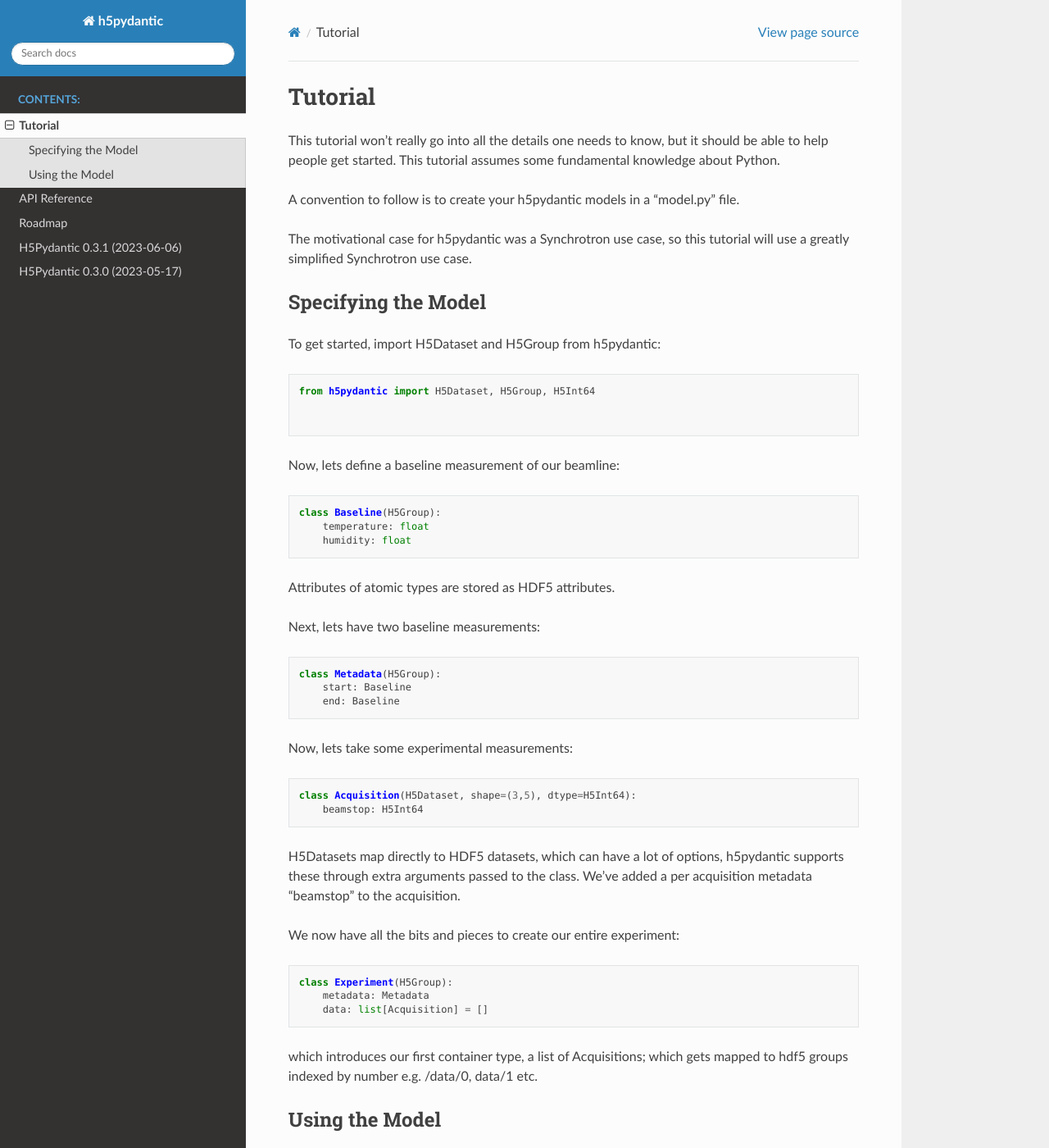
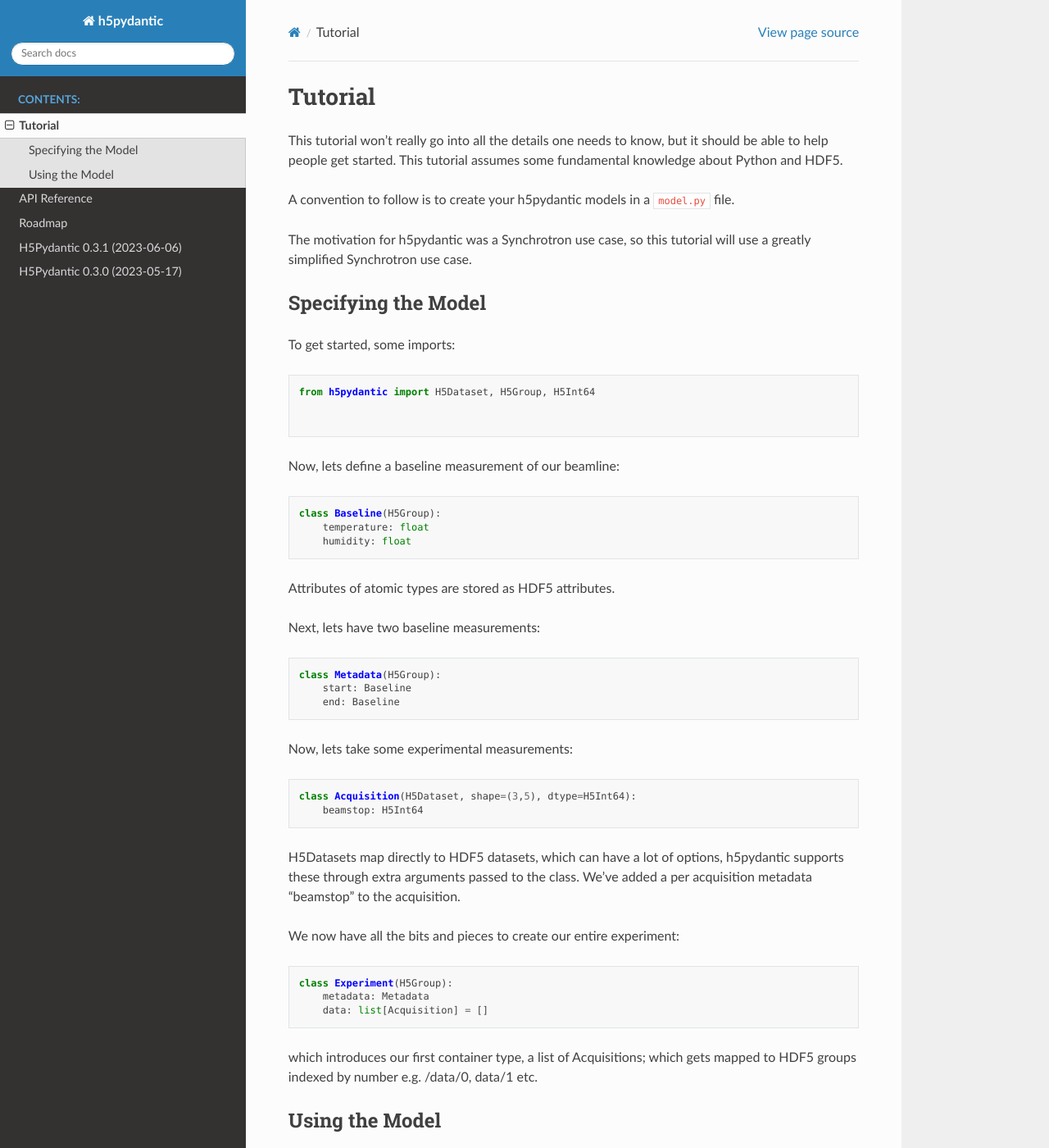
Before and after one commit to illumion-ltd/h5pydantic, a Sphinx documentation site: the page built from docs/tutorial.rst, in a window 1280 px wide and 1400 px high. Shown: the whole window at 82% size. Built offline with Sphinx 7.4.7 and the Read the Docs theme 2.0.0, drawn with Linux system fonts in a browser that asks for light colours; some of the changed text lies outside the part shown.

```diff
--- a/docs/tutorial.rst
+++ b/docs/tutorial.rst
@@ -3,18 +3,18 @@ Tutorial
 
 This tutorial won't really go into all the details one needs to know,
 but it should be able to help people get started. This tutorial
-assumes some fundamental knowledge about Python.
+assumes some fundamental knowledge about Python and HDF5.
 
 A convention to follow is to create your h5pydantic models in a
-"model.py" file.
+``model.py`` file.
 
-The motivational case for h5pydantic was a Synchrotron use case, so
+The motivation for h5pydantic was a Synchrotron use case, so
 this tutorial will use a greatly simplified Synchrotron use case.
 
 Specifying the Model
 --------------------
 
-To get started, import H5Dataset and H5Group from h5pydantic:
+To get started, some imports:
 
 .. literalinclude:: src/model.py
   :end-before: class
@@ -47,7 +47,7 @@ We now have all the bits and pieces to create our entire experiment:
   :pyobject: Experiment
 
 which introduces our first container type, a list of Acquisitions;
-which gets mapped to hdf5 groups indexed by number e.g. /data/0,
+which gets mapped to HDF5 groups indexed by number e.g. /data/0,
 data/1 etc.
 
 Using the Model
```
Also changed, not shown: other parts of docs/tutorial.rst (+11 -5 lines).
